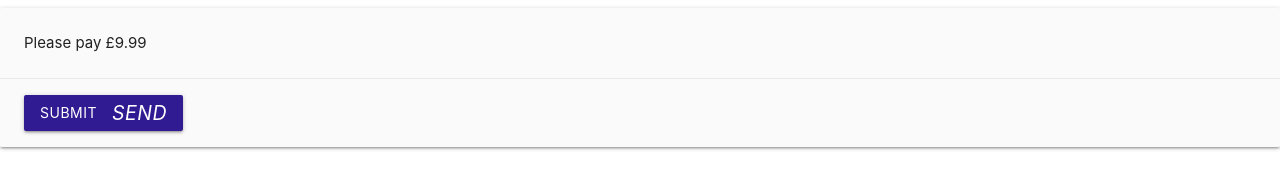
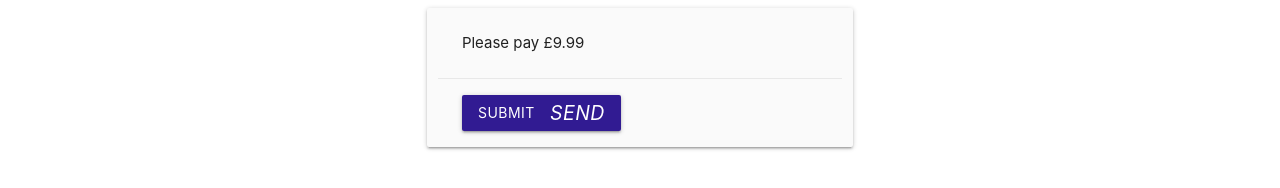
Before and after one commit to cowlingj/Payments-Hackathon-2019, a plain HTML site: page app/src/static/Home.htm in a window 1280 px wide. Drawn offline with nearby package versions, Linux system fonts and the light colour scheme.

Commit message:
centering card

```diff
--- a/app/src/static/Home.htm
+++ b/app/src/static/Home.htm
@@ -9,7 +9,8 @@
 
 <body>
 
-  <div class="card grey lighten-5">
+  <div class="row">
+  <div class="card grey lighten-5 col s4 offset-s4">
     <div class="card-content">
       Please pay £9.99
     </div>
@@ -19,6 +20,7 @@
       </a>
     </div>
   </div>
+  </div>
 
 </body>
 
```
